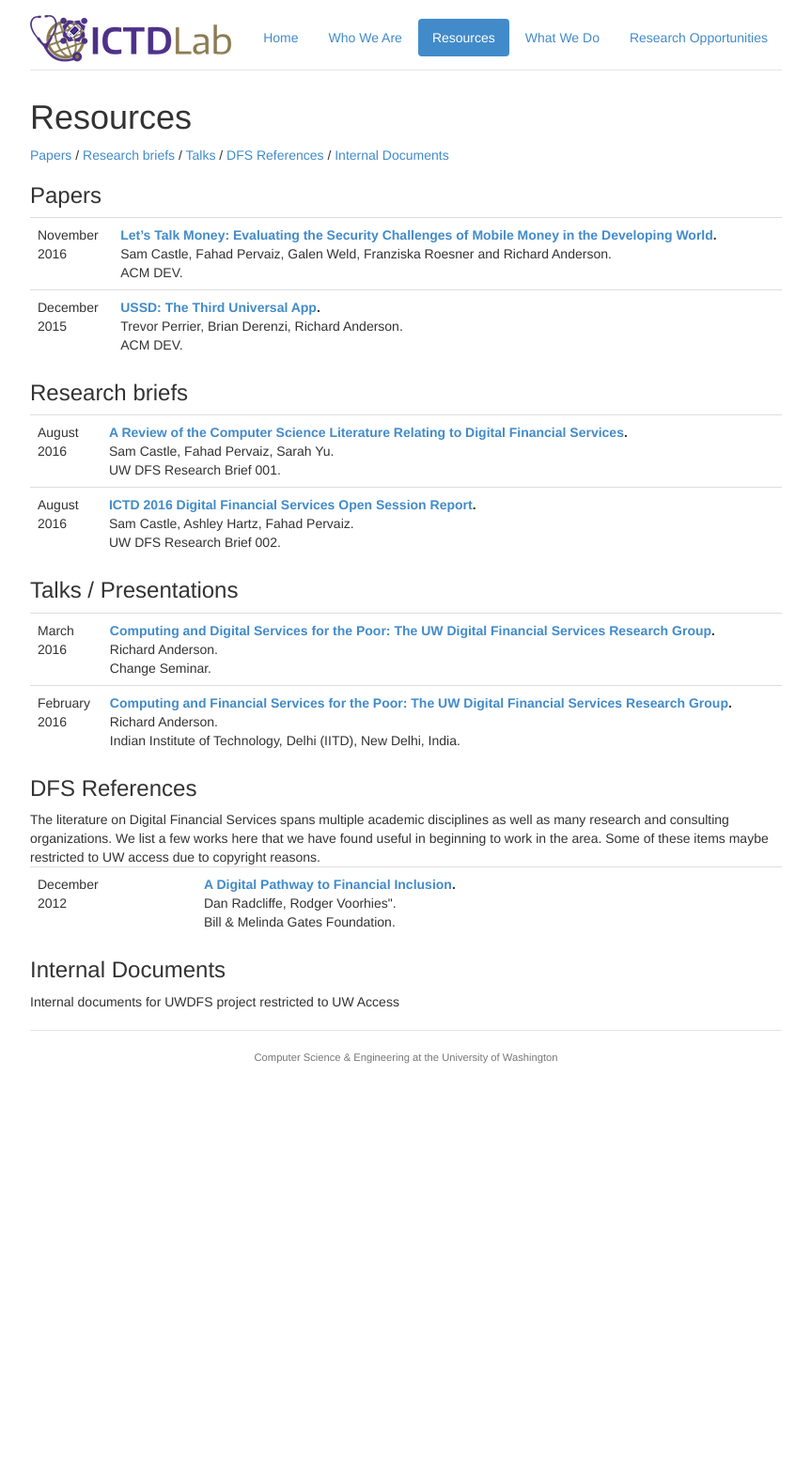
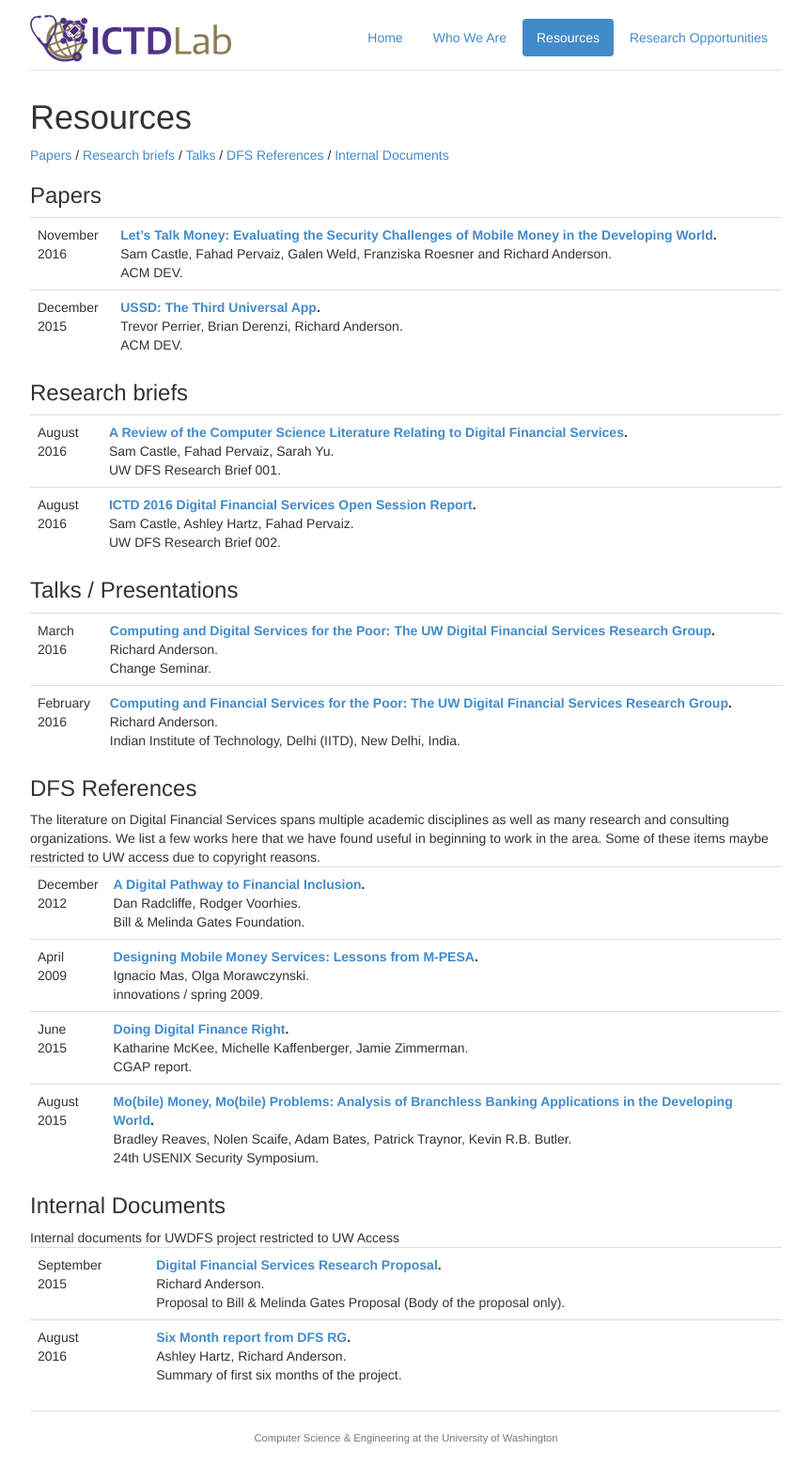
Before and after one commit to uw-ictd/dfs-website, a Jekyll site: the page built from resources.html, in a window 1280 px wide. Shown: the whole page at 94% size, without its empty margins (208-1071 px from the left). Built offline with Jekyll 4.4.1, drawn with Linux system fonts in a browser that asks for light colours; before the commit the page ends 1154 px from its top, so only the background shows below that.

Commit message:
Added UW specific resources

```diff
--- a/_config.yml
+++ b/_config.yml
@@ -27,7 +27,5 @@ navigation:
       link: /who_we_are.html
     - title: Resources
       link: /resources.html
-    - title: What We Do
-      link: /what_we_do.html
     - title: Research Opportunities
       link: /research_opportunities.html
--- a/_data/pubs.yml
+++ b/_data/pubs.yml
@@ -58,11 +58,51 @@
 
 - title: "A Digital Pathway to Financial Inclusion"
   url: "https://www.responsiblefinanceforum.org/wp-content/uploads/Pathway_Financial_Inclusion.pdf"
-  authors: Dan Radcliffe, Rodger Voorhies"
+  authors: Dan Radcliffe, Rodger Voorhies
   type: reference
   venue: Bill & Melinda Gates Foundation
   year: 2012
   month: December
+
+- title: "Designing Mobile Money Services: Lessons from M-PESA"
+  url: "http://www.mitpressjournals.org/doi/pdf/10.1162/itgg.2009.4.2.77"
+  authors: Ignacio Mas, Olga Morawczynski
+  type: reference
+  venue: innovations / spring 2009
+  year: 2009
+  month: April
+
+- title: "Doing Digital Finance Right"
+  url: "http://www.cgap.org/publications/doing-digital-finance-right"
+  authors:  Katharine McKee, Michelle Kaffenberger,  Jamie Zimmerman
+  type: reference
+  venue: CGAP report
+  year: 2015
+  month: June
+
+- title: "Mo(bile) Money, Mo(bile) Problems: Analysis of Branchless Banking Applications in the Developing World"
+  url: https://www.usenix.org/system/files/conference/usenixsecurity15/sec15-paper-reaves-mobile_0.pdf
+  authors:  Bradley Reaves, Nolen Scaife, Adam Bates, Patrick Traynor, Kevin R.B. Butler
+  type: reference
+  venue: 24th USENIX Security Symposium
+  year: 2015
+  month: August
+
+- title: "Digital Financial Services Research Proposal"
+  url: "https://homes.cs.washington.edu/~anderson/uwdfs/DFSProposalNarrativeOnly.pdf"
+  authors: Richard Anderson
+  type: internal
+  venue: Proposal to Bill & Melinda Gates Proposal (Body of the proposal only)
+  year: 2015
+  month: September
+
+- title: "Six Month report from DFS RG"
+  url: "https://homes.cs.washington.edu/~anderson/uwdfs/DFSRG_report_Aug2016.pdf"
+  authors:  Ashley Hartz, Richard Anderson
+  type: internal
+  venue: Summary of first six months of the project
+  year: 2016
+  month: August
 
 #- title: ""
 #  url: ""
```
